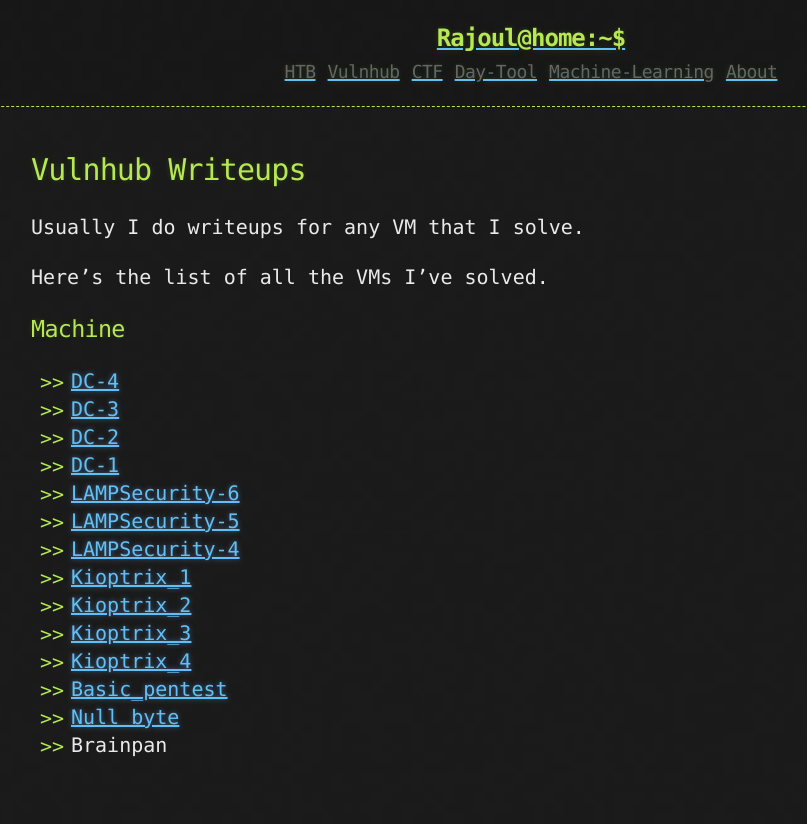
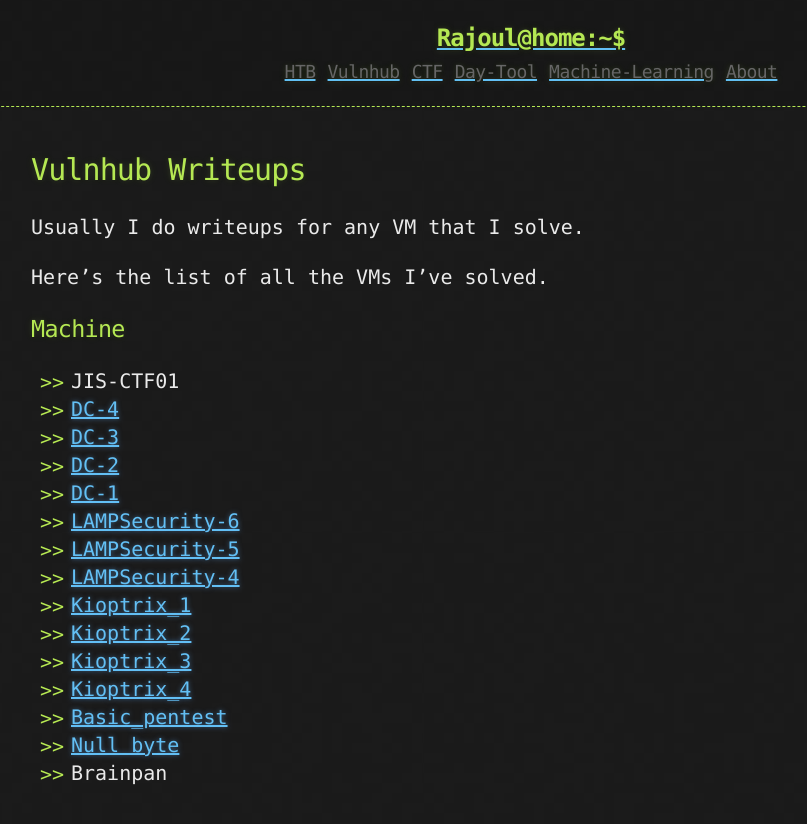
Before and after one commit to rajoul/rajoul.github.io, a Jekyll site: the page built from vulnhub.md, in a window 1280 px wide. Shown: the top 824 px of the page, without its empty margins (109-916 px from the left). Built offline with Jekyll 4.4.1, drawn with Linux system fonts in a browser that asks for light colours.

Commit message:
Update vulnhub.md

```diff
--- a/vulnhub.md
+++ b/vulnhub.md
@@ -10,6 +10,7 @@
 Here's the list of all the VMs I've solved.
 
 # Machine
+* JIS-CTF01
 * [DC-4](https://rajoul.github.io/my_write_up/DC-4)
 * [DC-3](https://rajoul.github.io/my_write_up/DC-3)
 * [DC-2](https://rajoul.github.io/my_write_up/DC-2)
```
